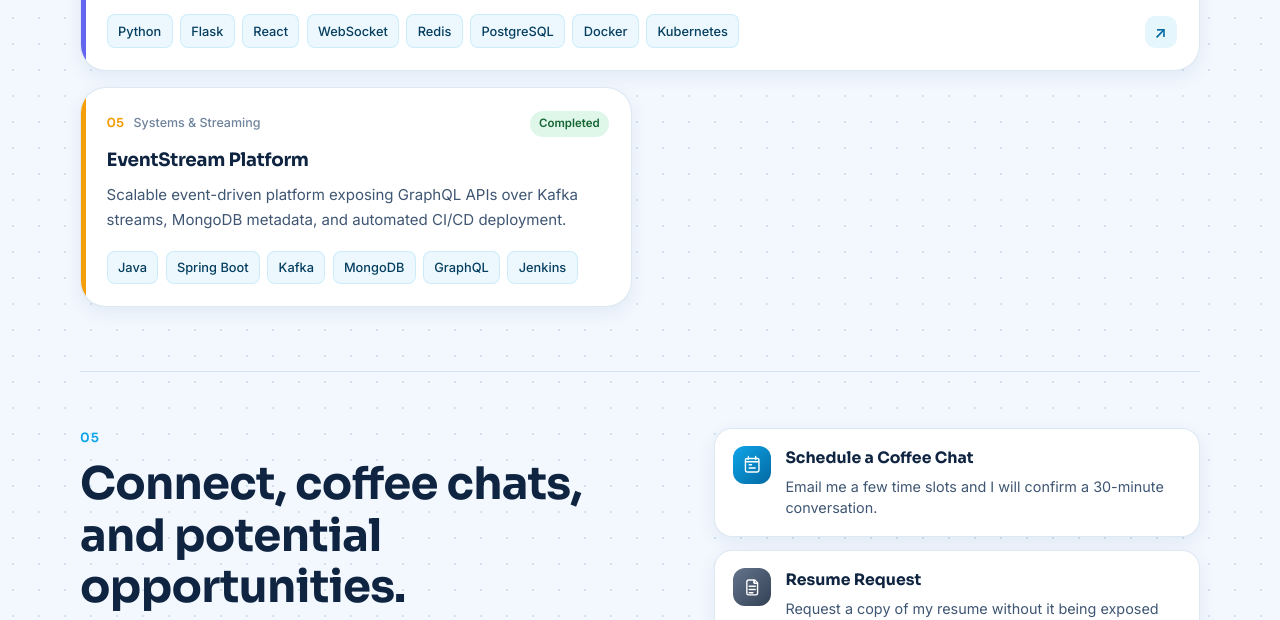
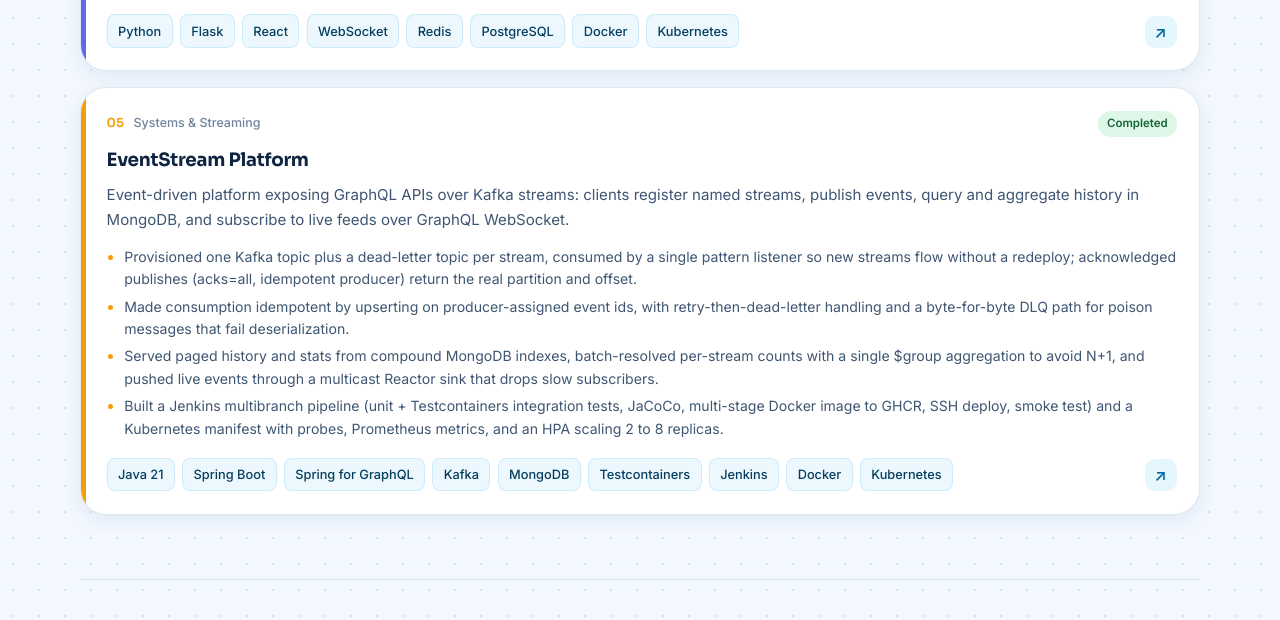
Before and after one commit to JiajunWang23/uiucwangjiajun.com, a plain HTML site: page index.html in a window 1280 px wide. Shown: the part 4441-5061 px from the top of the page. Drawn offline with Linux system fonts and the light colour scheme.

Commit message:
Projects: sync EventStream Platform with its GitHub repo
Co-Authored-By: Claude Fable 5.1 <noreply@anthropic.com>
Claude-Session: https://claude.ai/code/session_01NbB7a9n5jEvuDy986CyPp6

```diff
--- a/index.html
+++ b/index.html
@@ -18,7 +18,7 @@
     <link rel="preconnect" href="https://fonts.googleapis.com">
     <link rel="preconnect" href="https://fonts.gstatic.com" crossorigin>
     <link href="https://fonts.googleapis.com/css2?family=Sora:wght@500;600;700&family=Inter:wght@400;500;600&display=swap" rel="stylesheet">
-    <link rel="stylesheet" href="./styles.css?v=20261016b">
+    <link rel="stylesheet" href="./styles.css?v=20261016c">
   </head>
   <body>
     <a class="skip-link" href="#about">Skip to content</a>
@@ -140,6 +140,6 @@
       <span id="footer-updated"></span>
     </footer>
 
-    <script src="./script.js?v=20261016b"></script>
+    <script src="./script.js?v=20261016c"></script>
   </body>
 </html>
--- a/script.js
+++ b/script.js
@@ -215,8 +215,15 @@ const siteData = {
           status: "completed",
           cover: "gold",
           description:
-            "Scalable event-driven platform exposing GraphQL APIs over Kafka streams, MongoDB metadata, and automated CI/CD deployment.",
-          tags: ["Java", "Spring Boot", "Kafka", "MongoDB", "GraphQL", "Jenkins"],
+            "Event-driven platform exposing GraphQL APIs over Kafka streams: clients register named streams, publish events, query and aggregate history in MongoDB, and subscribe to live feeds over GraphQL WebSocket.",
+          highlights: [
+            "Provisioned one Kafka topic plus a dead-letter topic per stream, consumed by a single pattern listener so new streams flow without a redeploy; acknowledged publishes (acks=all, idempotent producer) return the real partition and offset.",
+            "Made consumption idempotent by upserting on producer-assigned event ids, with retry-then-dead-letter handling and a byte-for-byte DLQ path for poison messages that fail deserialization.",
+            "Served paged history and stats from compound MongoDB indexes, batch-resolved per-stream counts with a single $group aggregation to avoid N+1, and pushed live events through a multicast Reactor sink that drops slow subscribers.",
+            "Built a Jenkins multibranch pipeline (unit + Testcontainers integration tests, JaCoCo, multi-stage Docker image to GHCR, SSH deploy, smoke test) and a Kubernetes manifest with probes, Prometheus metrics, and an HPA scaling 2 to 8 replicas.",
+          ],
+          tags: ["Java 21", "Spring Boot", "Spring for GraphQL", "Kafka", "MongoDB", "Testcontainers", "Jenkins", "Docker", "Kubernetes"],
+          href: "https://github.com/JiajunWang23/eventstream-platform",
         },
       ],
     },
```
